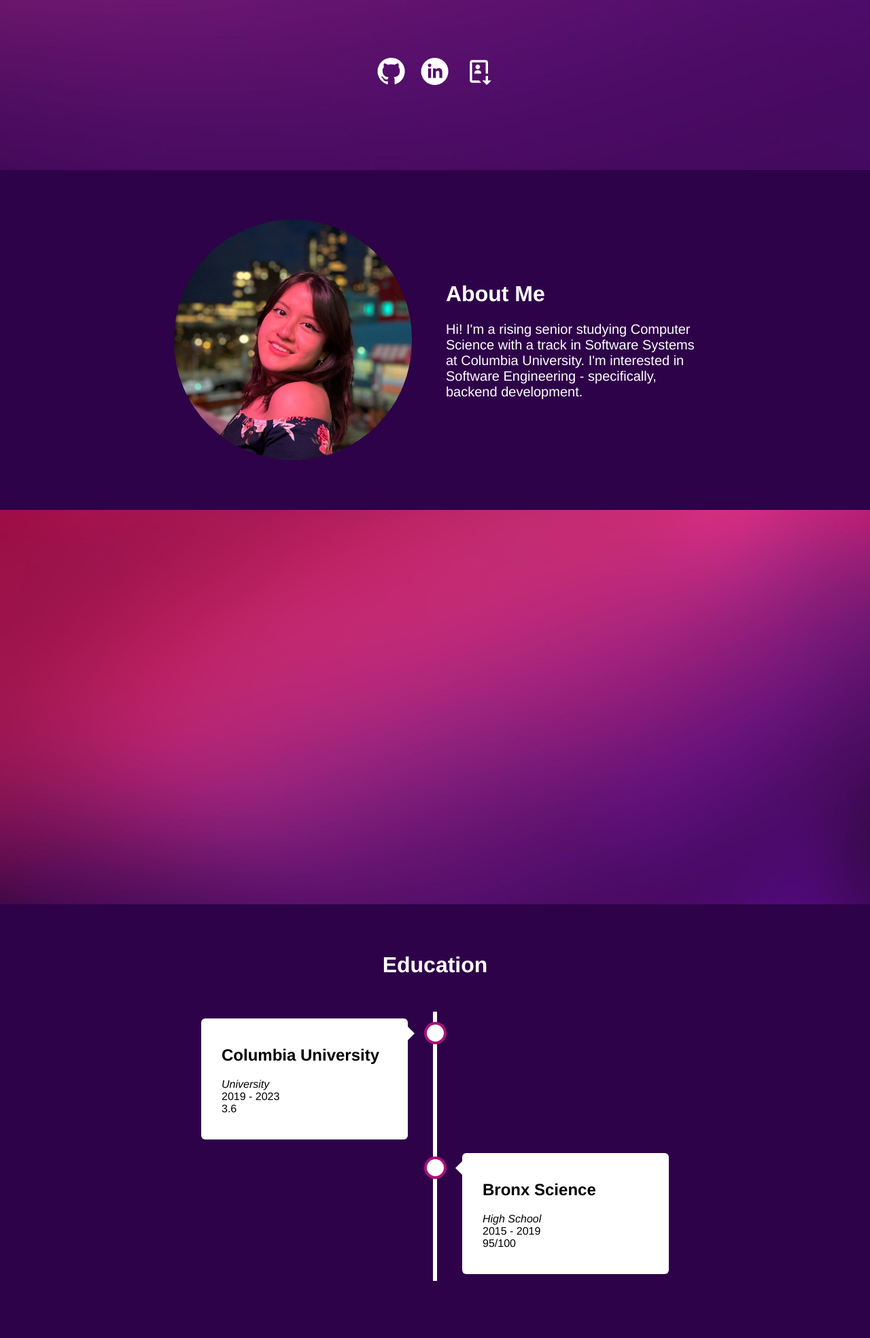
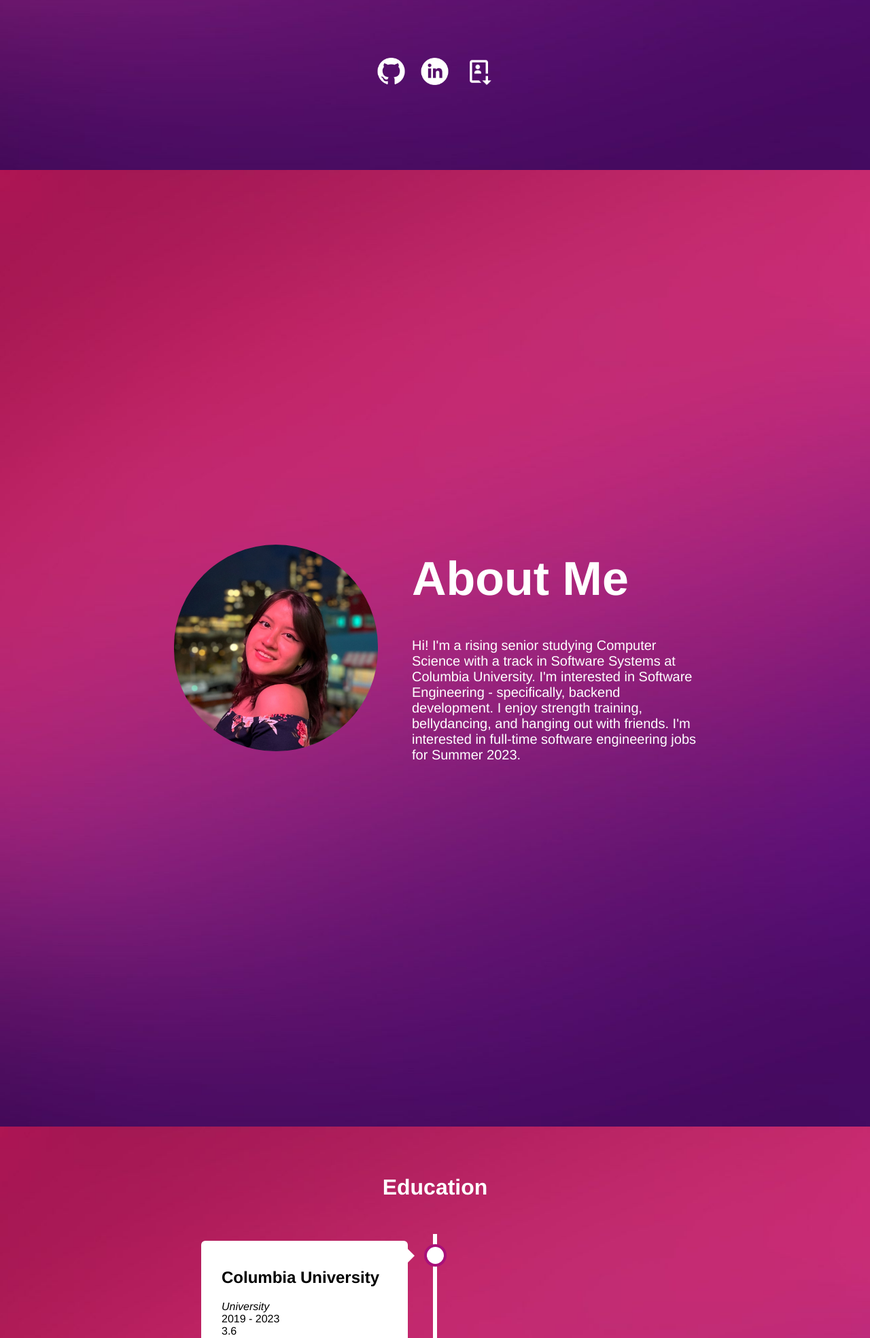
Before and after one commit to rashelrr/mlh-portfolio-project, a Flask app: page / in a window 1280 px wide. Shown: the part 1200-3168 px from the top of the page at 68% size. Run offline with Flask 2, Linux system fonts and the light colour scheme; parts of the project's set-up code (start-up, migrations or seed data) failed here and were passed over; some libraries are stand-ins or nearby versions.

Commit message:
Changed background for homepage and updated about me section

```diff
--- a/app/data.json
+++ b/app/data.json
@@ -1,7 +1,7 @@
 {
     "name" : "Rashel Rojas",
     "university" : "Columbia University",
-    "about_yourself" : "Hi! I'm a rising senior studying Computer Science with a track in Software Systems at Columbia University. I'm interested in Software Engineering - specifically, backend development.",
+    "about_yourself" : "Hi! I'm a rising senior studying Computer Science with a track in Software Systems at Columbia University. I'm interested in Software Engineering - specifically, backend development. I enjoy strength training, bellydancing, and hanging out with friends. I'm interested in full-time software engineering jobs for Summer 2023.",
     "education" : [
         {
             "type" : "University",
--- a/app/static/styles/main.css
+++ b/app/static/styles/main.css
@@ -13,7 +13,6 @@ body {
 }
 
 .section {
-    background-color:#2E0249;
     overflow:auto;
     height: auto;
     padding-top:50px;
@@ -46,13 +45,8 @@ body, html {
 }
 
 .parallax {
-    /* The image used */
     background-image: url('../img/background.jpeg');
-
-    /* Full height */
-    height: 40%;
-
-    /* Create the parallax scrolling effect */
+    height: 100%;
     background-attachment: fixed;
     background-position: center;
     background-repeat: no-repeat;
@@ -286,7 +280,7 @@ img {
 }
 
 .rounded-img {
-    width: 350px;
+    width: 300px;
     border-radius: 200px;
     margin: 0 50px 0 0;
 }
--- a/app/templates/index.html
+++ b/app/templates/index.html
@@ -39,19 +39,19 @@
 
     <script src="../static/scripts/sidebar.js"></script>
 
-    <div id="about" class="parent section" style="height:500px;">
+
+    <div id="about" class="parent section parallax" style="height:97%;">
         <div class="centered vertical-middle" style="width: 60%; text-align: left;">
             <img align="left" class="rounded-img" src="../static/img/self_pic.JPG">
             <div>
-                <h1>About Me</h1>
+                <h1 style="font-size:70px">About Me</h1>
                 <p style="font-size:20px">{{about}}</p>
             </div>
         </div>
     </div>
 
-    <div class="parallax"></div>
 
-    <div id="education" class="parent section">
+    <div id="education" class="parent section parallax">
         <h1 style="text-align:center;">Education</h1>
         <div class="timeline" style="width: 60%;">
             {% for i in range(education|length) %}
@@ -74,9 +74,7 @@
         </div>
     </div>
 
-    <div class="parallax"></div>
-
-    <div id="experience" class="parent section">
+    <div id="experience" class="parent section parallax">
         <h1 style="text-align:center;">Experience</h1>
         <div class="timeline" style="width: 70%;">
             {% for i in range(experiences|length) %}
@@ -111,19 +109,15 @@
         </div>
     </div>
 
-    <div class="parallax"></div>
-
     <!-- Make sure you put this AFTER Leaflet's CSS -->
     <script src="https://unpkg.com/leaflet@1.8.0/dist/leaflet.js"
     integrity="sha512-BB3hKbKWOc9Ez/TAwyWxNXeoV9c1v6FIeYiBieIWkpLjauysF18NzgR1MBNBXf8/KABdlkX68nAhlwcDFLGPCQ=="
     crossorigin=""></script>
 
-    <div id="map" class="parent section">
+    <div id="map" class="parent section parallax">
         <h1 style="text-align:center">Places I've Visited</h1>
         <div id="maparea"></div>
     </div>
-
-    <div class="parallax" style="height: 20%;"></div>
 
     <script>
         var map = L.map('maparea').setView([51.505, -0.09], 13);
```
